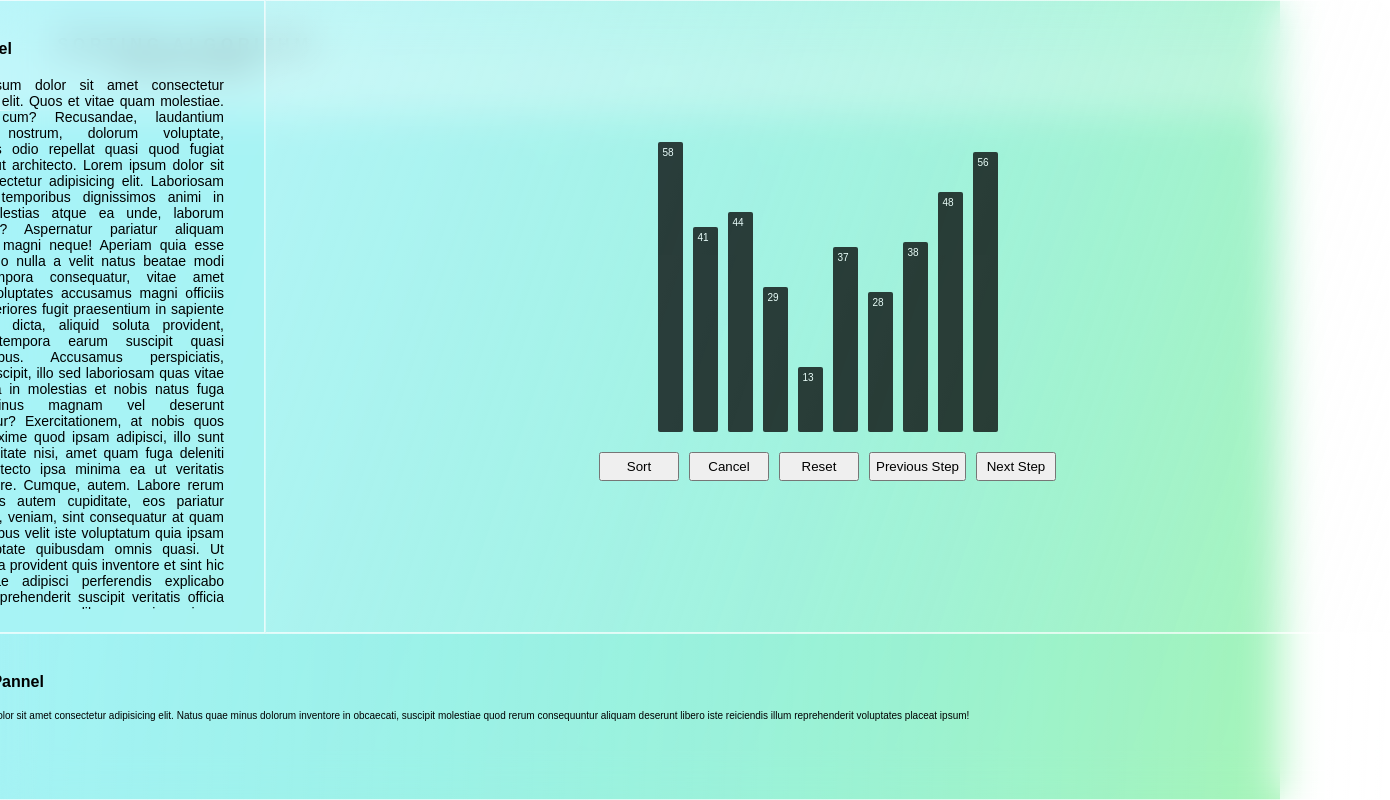
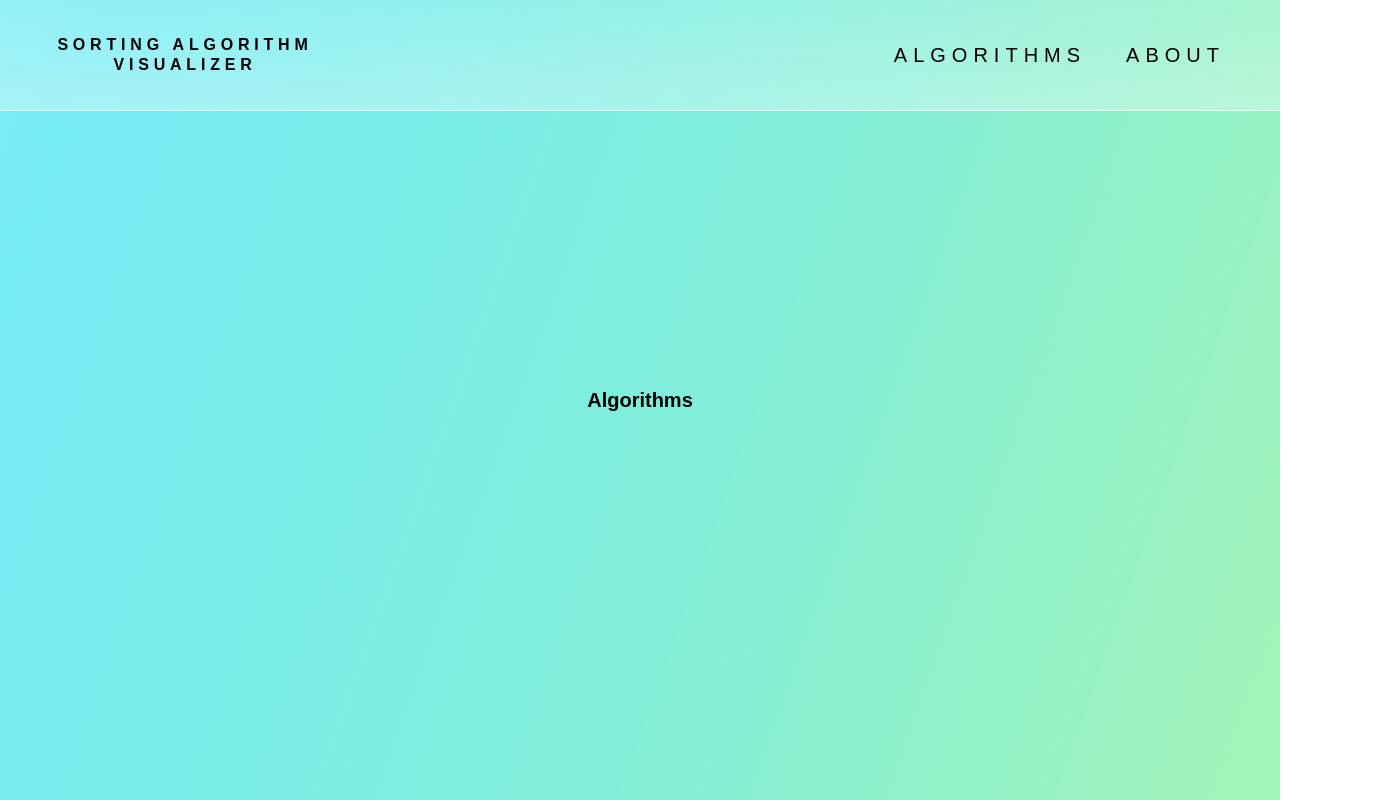
Before and after one commit to bkrmadtya/sorting-algorithm-visualizer, a React app: page /algorithms in a window 1280 px wide. Shown: the whole page, 1390 px wide, since content can reach past the window. Built offline with nearby package versions, Linux system fonts and the light colour scheme.

Commit message:
feat: added routing with react router

```diff
--- a/src/App.tsx
+++ b/src/App.tsx
@@ -1,4 +1,5 @@
 import React from 'react'
+import { BrowserRouter as Router, Switch, Route, Link } from 'react-router-dom'
 
 // style
 import 'src/app.scss'
@@ -10,8 +11,23 @@ import { Header, NavBar } from 'src/components/Common'
 const App: React.FC = () => {
 	return (
 		<div className='app'>
-			<NavBar />
-			<DashBoard />
+			<Router>
+				<NavBar>
+					<Link to='/algorithms'>ALGORITHMS</Link>
+					<Link to='/about'>ABOUT</Link>
+				</NavBar>
+				<Switch>
+					<Route path='/algorithms'>
+						<h1>Algorithms</h1>
+					</Route>
+					<Route path='/about'>
+						<h1>About</h1>
+					</Route>
+					<Route path='/'>
+						<DashBoard />
+					</Route>
+				</Switch>
+			</Router>
 		</div>
 	)
 }
--- a/src/app.scss
+++ b/src/app.scss
@@ -29,12 +29,22 @@
 	);
 }
 
+a {
+	text-decoration: none;
+	color: inherit;
+}
+
 .navbar {
 	width: 100%;
-	background-color: #1ce0ed;
 	padding: 3.5rem;
 	position: absolute;
 	top: 0;
+	display: flex;
+	flex-direction: row;
+	align-items: center;
+	justify-content: space-between;
+
+	background-color: #1ce0ed;
 	background: linear-gradient(
 		180deg,
 		rgba(255, 255, 255, 0.1802) 0%,
@@ -49,6 +59,21 @@
 		line-height: 2rem;
 		letter-spacing: 0.3em;
 		text-align: center;
+	}
+
+	&__content {
+		display: flex;
+		flex-direction: row;
+		align-items: center;
+		justify-content: flex-end;
+
+		& > * {
+			margin: 0px 2rem;
+			font-weight: 500;
+			font-size: 2rem;
+			line-height: 2rem;
+			letter-spacing: 0.3em;
+		}
 	}
 }
 
--- a/src/components/Common/NavBar/index.tsx
+++ b/src/components/Common/NavBar/index.tsx
@@ -1,10 +1,20 @@
 import React from 'react'
+import { BrowserRouter as Router, Switch, Route, Link } from 'react-router-dom'
+
+// components
 import { Header } from 'src/components/Common'
 
-const NavBar: React.FC = () => {
+interface IProps {
+	children?: React.ReactNode
+}
+
+const NavBar: React.FC<IProps> = ({ children }) => {
 	return (
 		<div className='navbar'>
-			<Header className='navbar__header'>SORTING ALGORITHM VISUALIZER</Header>
+			<Header className='navbar__header'>
+				<Link to='/'>SORTING ALGORITHM VISUALIZER</Link>
+			</Header>
+			<div className='navbar__content'>{children}</div>
 		</div>
 	)
 }
```
